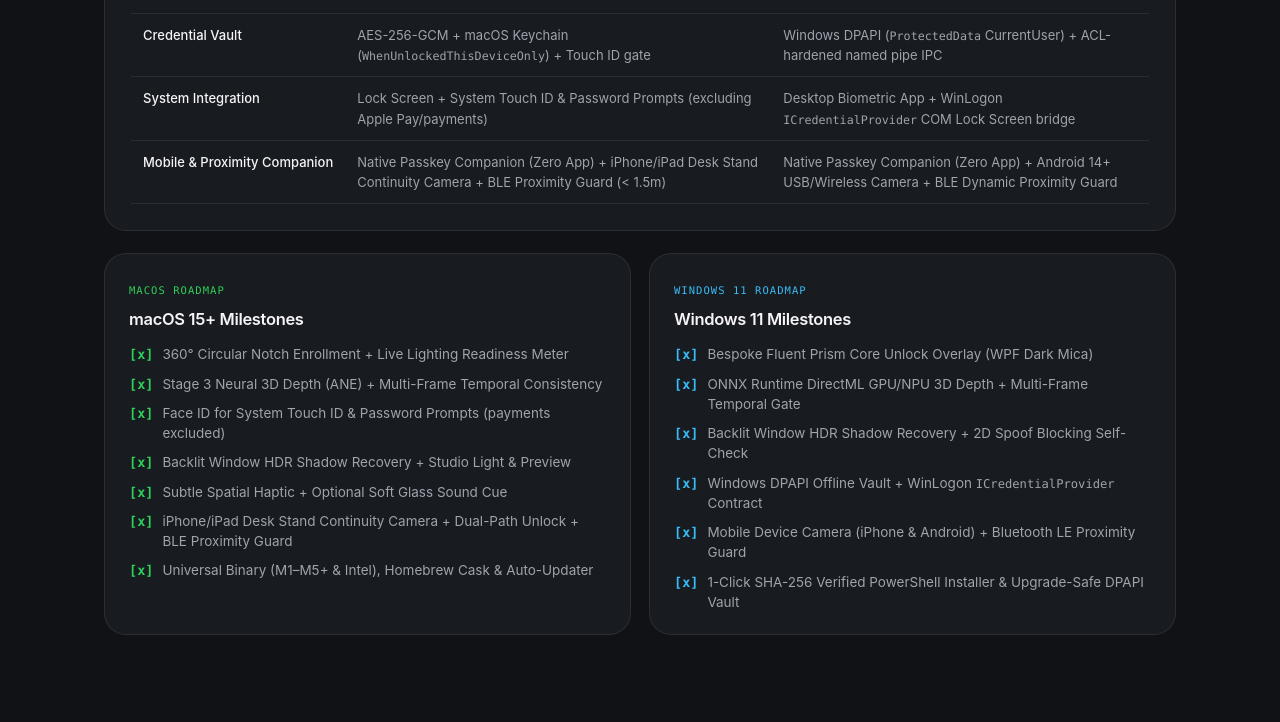
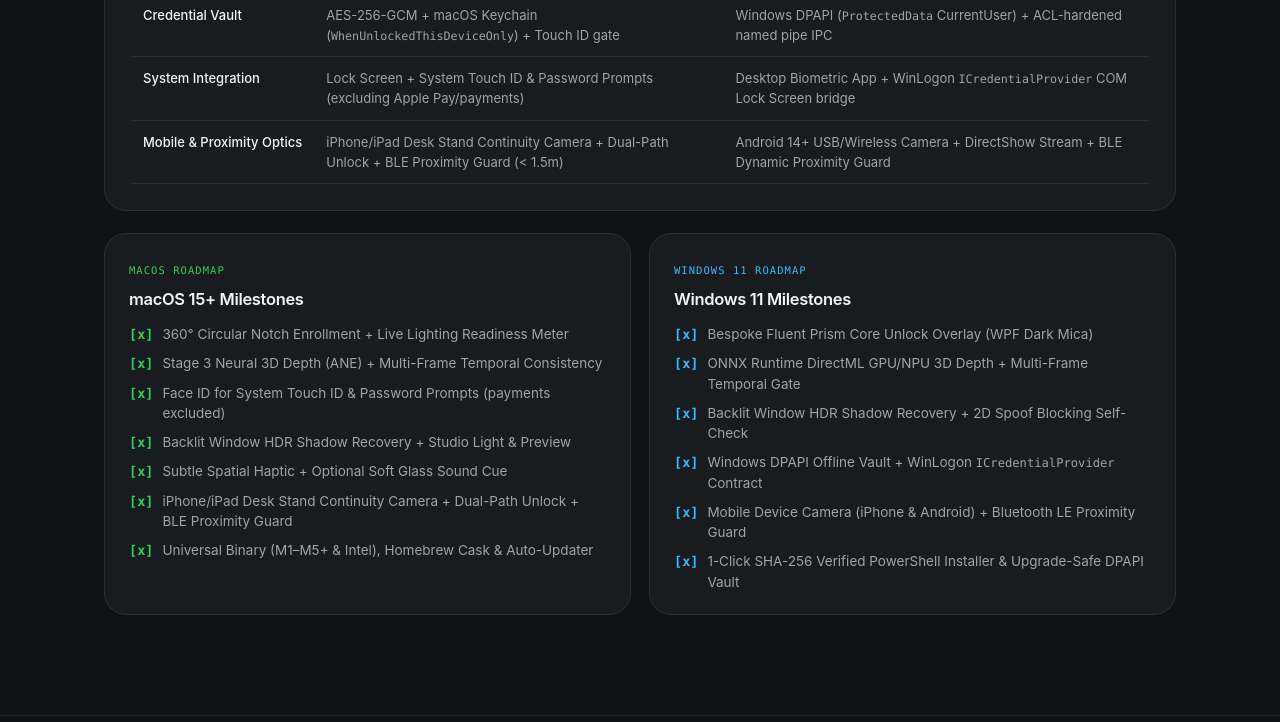
Before and after one commit to ChandranilDas/NEELx, a plain HTML site: page website/index.html in a window 1280 px wide. Shown: the part 2120-2842 px from the top of the page. Drawn offline with Linux system fonts and the light colour scheme; no server answers.

Commit message:
chore(website): purge last remaining passkey mention in parity table

```diff
--- a/website/index.html
+++ b/website/index.html
@@ -344,9 +344,9 @@
                   <td>Desktop Biometric App + WinLogon <code>ICredentialProvider</code> COM Lock Screen bridge</td>
                 </tr>
                 <tr>
-                  <td>Mobile &amp; Proximity Companion</td>
-                  <td>Native Passkey Companion (Zero App) + iPhone/iPad Desk Stand Continuity Camera + BLE Proximity Guard (&lt; 1.5m)</td>
-                  <td>Native Passkey Companion (Zero App) + Android 14+ USB/Wireless Camera + BLE Dynamic Proximity Guard</td>
+                  <td>Mobile &amp; Proximity Optics</td>
+                  <td>iPhone/iPad Desk Stand Continuity Camera + Dual-Path Unlock + BLE Proximity Guard (&lt; 1.5m)</td>
+                  <td>Android 14+ USB/Wireless Camera + DirectShow Stream + BLE Dynamic Proximity Guard</td>
                 </tr>
               </tbody>
             </table>
```
